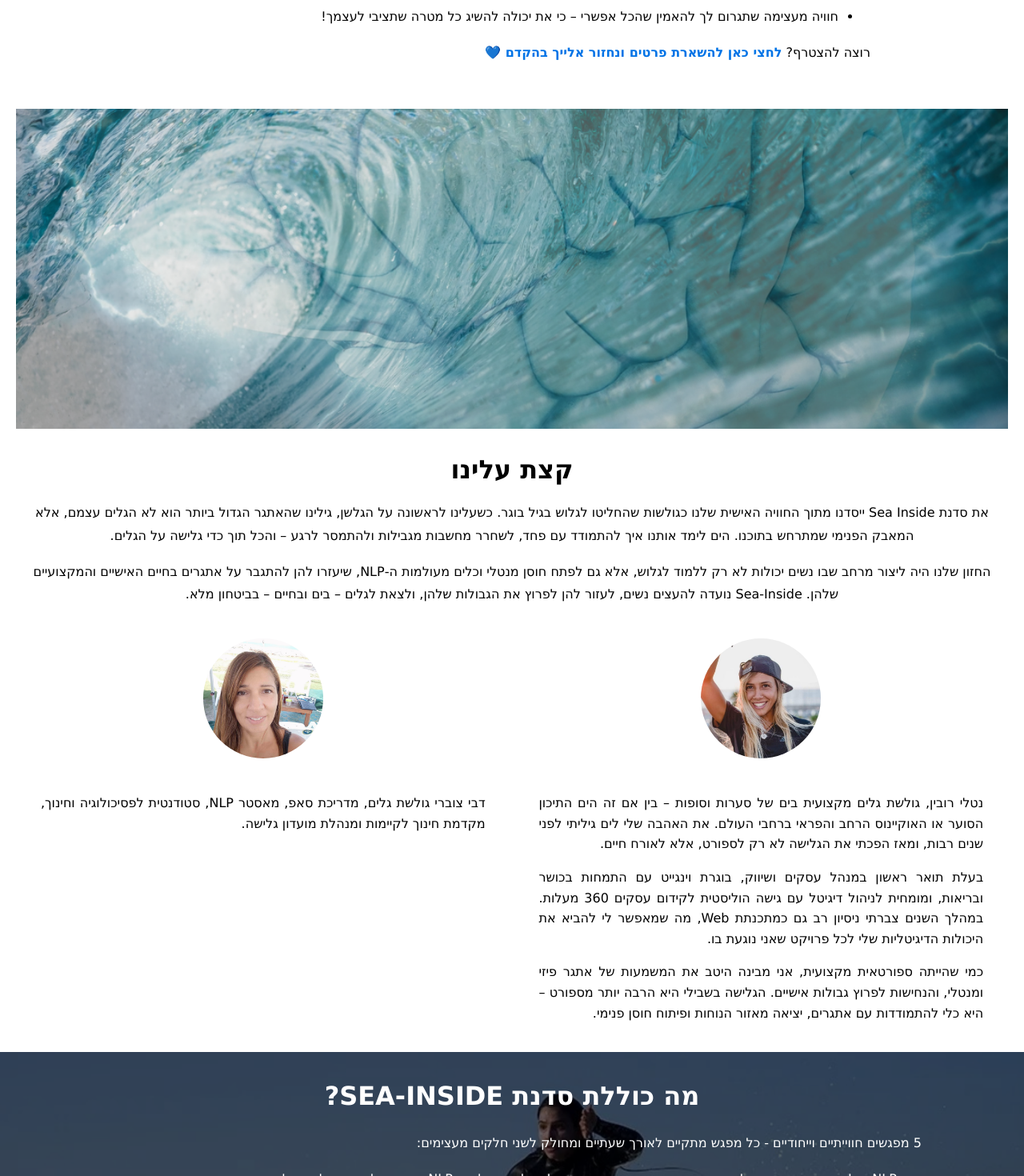
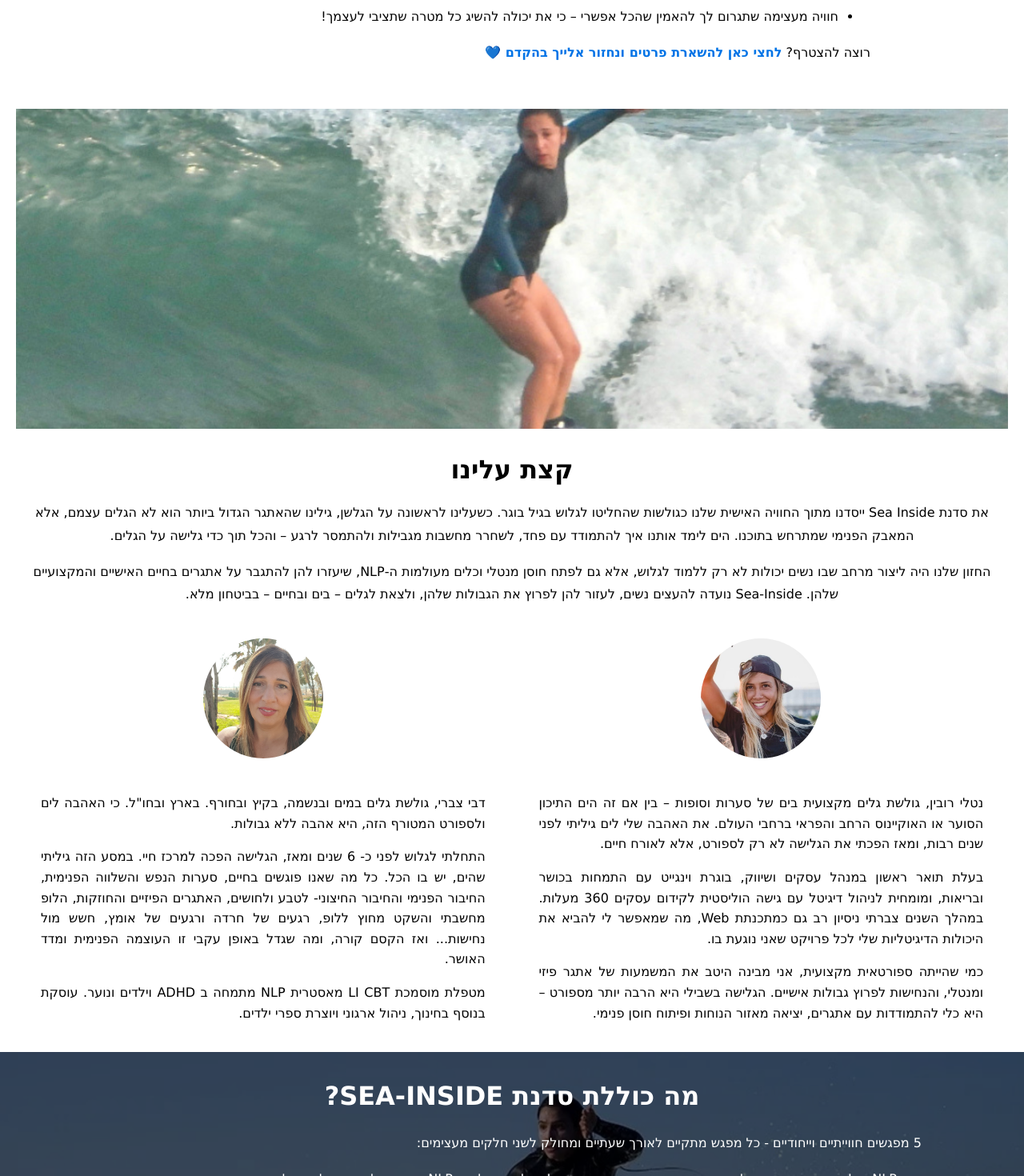
Before and after one commit to Natalyrubin/Sea-Inside-site, a React (Vite) app in the folder client/: page / in a window 1280 px wide. Shown: the part 1980-3450 px from the top of the page at 80% size. Built offline with nearby package versions, Linux system fonts and the light colour scheme.

Commit message:
update_content_7.2

```diff
--- a/client/src/components/About/About.css
+++ b/client/src/components/About/About.css
@@ -1,6 +1,6 @@
 /* רקע סטטי */
 .StaticBackground {
-    background-image: url("/public/assets/img/cover-photo.png");
+    background-image: url("/public/assets/img/debby_surfing.png");
     background-size: cover;
     background-position: center;
     background-attachment: fixed;
--- a/client/src/components/About/About.tsx
+++ b/client/src/components/About/About.tsx
@@ -52,9 +52,19 @@ export default function About() {
           </div>
           <div className="TextWrapper">
             <p>
-              דבי צוברי גולשת גלים, מדריכת סאפ, מאסטר NLP, סטודנטית לפסיכולוגיה
-              וחינוך, מקדמת חינוך לקיימות ומנהלת מועדון גלישה.
+              דבי צברי, גולשת גלים במים ובנשמה, בקיץ ובחורף. בארץ ובחו"ל. כי האהבה לים ולספורט המטורף הזה, היא אהבה ללא גבולות.
             </p>
+
+            <p>
+              התחלתי לגלוש לפני כ- 6 שנים ומאז, הגלישה הפכה למרכז חיי. במסע הזה גיליתי שהים, יש בו הכל. כל מה שאנו פוגשים בחיים, סערות הנפש והשלווה הפנימית, החיבור הפנימי והחיבור החיצוני- לטבע ולחושים, האתגרים הפיזיים והחוזקות, הלופ מחשבתי והשקט מחוץ ללופ, רגעים של חרדה ורגעים של אומץ, חשש מול נחישות... ואז הקסם קורה, ומה שגדל באופן עקבי זו העוצמה הפנימית ומדד האושר.
+            </p>
+
+            <p>
+              מטפלת מוסמכת LI CBT  מאסטרית NLP מתמחה ב ADHD וילדים ונוער.
+              עוסקת בנוסף בחינוך, ניהול ארגוני ויוצרת ספרי ילדים.
+            </p>
+
+
           </div>
         </div>
       </div>
```
Also changed, not shown: client/public/assets/img/debby.png, client/public/assets/img/debby_surfing.png (added).
